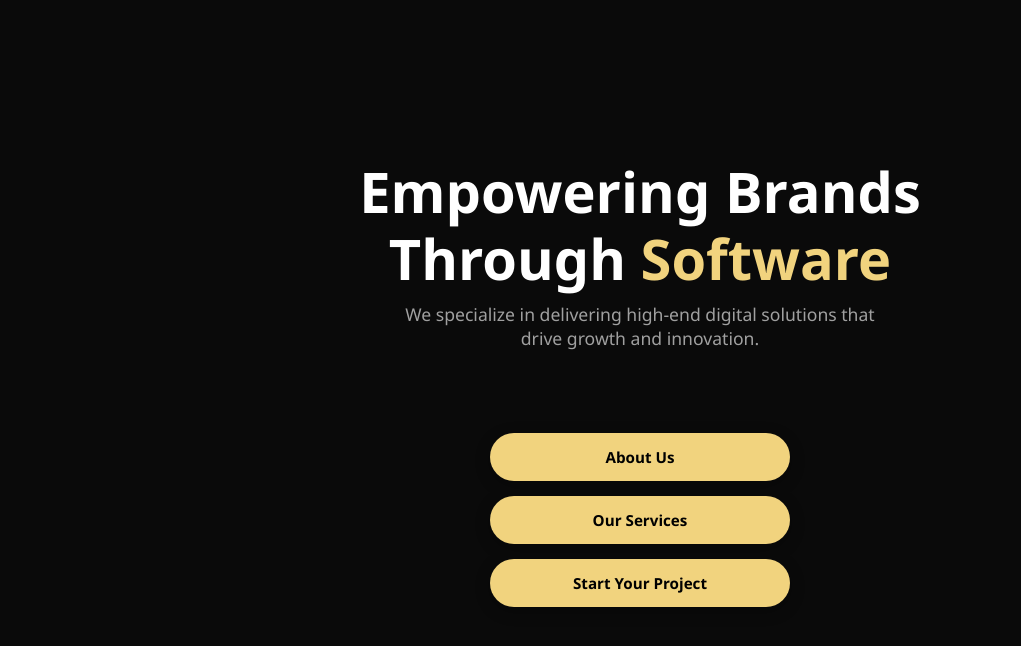
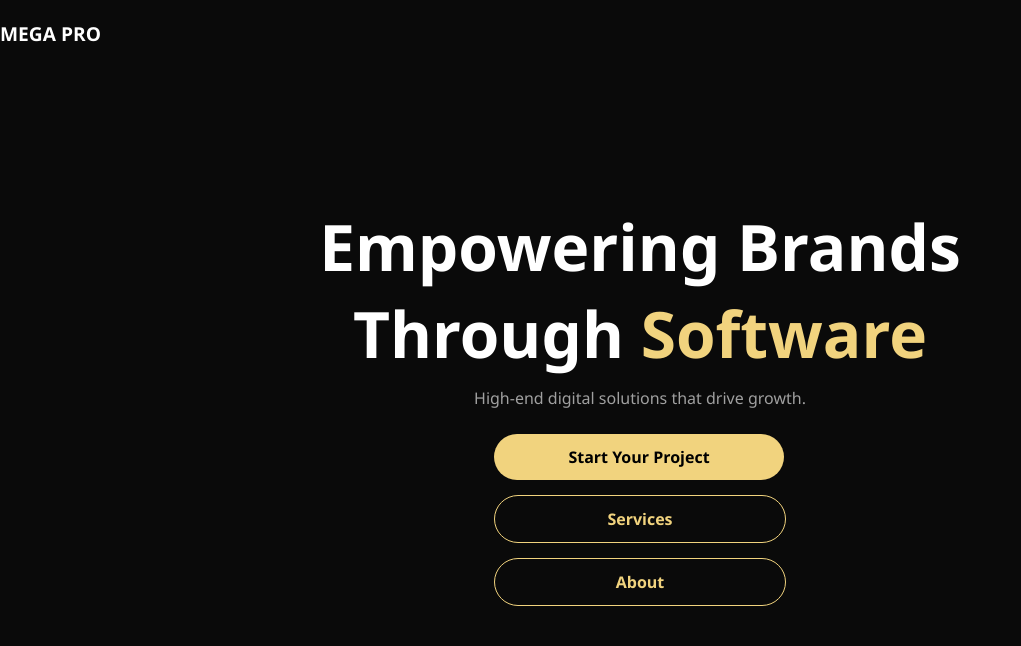
Before and after one commit to abdalrhmansharaf8-ctrl/Mega-pro, a plain HTML site: page index.html in a window 1280 px wide. Shown: the top 646 px of the page, without its empty margins (0-1021 px from the left). Drawn offline with Linux system fonts and the light colour scheme.

Commit message:
Update index.html

```diff
--- a/index.html
+++ b/index.html
@@ -3,89 +3,110 @@
 <head>
     <meta charset="UTF-8">
     <meta name="viewport" content="width=device-width, initial-scale=1.0">
-    <title>Mega Pro | Fixed Layout</title>
+    <title>Mega Pro</title>
     <style>
-        /* إعدادات الصفحة الأساسية */
         body {
             margin: 0;
             padding: 0;
             background-color: #0a0a0a;
             color: white;
-            font-family: 'Segoe UI', Tahoma, Geneva, Verdana, sans-serif;
-            height: 200vh; /* عامل طول زيادة عشان تتأكد إن الأزرار ثابتة مكانها */
+            font-family: 'Segoe UI', sans-serif;
+            height: 100vh;
             display: flex;
             flex-direction: column;
             align-items: center;
+            overflow: hidden;
         }
 
-        /* الكلام اللي في النص */
+        /* الناف بار بقى للوجو بس */
+        nav {
+            width: 100%;
+            padding: 20px 5%;
+            position: fixed;
+            top: 0;
+            display: flex;
+            justify-content: flex-start;
+        }
+
+        .logo {
+            font-weight: bold;
+            font-size: 1.2rem;
+            color: white;
+            text-decoration: none;
+        }
+
         .content {
-            margin-top: 15vh;
+            margin-top: 20vh;
             text-align: center;
         }
 
         h1 {
-            font-size: clamp(2rem, 8vw, 3.5rem);
+            font-size: clamp(2.5rem, 8vw, 4rem);
             margin-bottom: 10px;
-            line-height: 1.2;
         }
 
-        h1 span {
-            color: #f1d37e;
-        }
+        h1 span { color: #f1d37e; }
 
         p {
             color: #a0a0a0;
             max-width: 500px;
-            margin: 0 auto;
-            font-size: 1.1rem;
+            margin: 0 auto 30px;
         }
 
-        /* الجزء اللي يهمك: تثبيت الأزرار في مكان واحد */
+        /* المجموعة اللي طلبتها تحت بعض بالظبط */
         .fixed-btn-group {
-            position: fixed; /* السر هنا: بيفضل مكانه مهما حصل */
-            top: 65%;        /* مكانه من فوق (غير النسبة دي لو عاوزه يطلع أو ينزل) */
-            left: 50%;       /* في النص بالظبط عرضاً */
-            transform: translate(-50%, -50%); /* تظبيط السنتر */
+            position: fixed;
+            top: 65%; /* عدل الرقم ده عشان ترفعهم أو تنزلهم */
+            left: 50%;
+            transform: translate(-50%, -50%);
             display: flex;
             flex-direction: column;
-            gap: 15px;      /* المسافة بين الأزرار */
-            z-index: 9999;  /* فوق أي حاجة تانية */
+            gap: 15px;
+            z-index: 1000;
         }
 
         .btn {
-            background-color: #f1d37e;
-            color: black;
-            padding: 14px 40px;
+            padding: 12px 35px;
             border-radius: 50px;
             text-decoration: none;
             font-weight: bold;
-            font-size: 0.95rem;
-            width: 220px;   /* عرض ثابت للأزرار */
             text-align: center;
+            width: 220px;
             transition: 0.3s;
-            box-shadow: 0 4px 15px rgba(0,0,0,0.3);
         }
 
-        .btn:hover {
-            opacity: 0.9;
-            transform: scale(1.02);
+        /* الزرار الأساسي أصفر */
+        .btn-main {
+            background-color: #f1d37e;
+            color: black;
         }
+
+        /* الأزرار التانية اللي نزلت من فوق (شفافة ببرواز أصفر) */
+        .btn-sub {
+            background-color: transparent;
+            color: #f1d37e;
+            border: 1px solid #f1d37e;
+        }
+
+        .btn:hover { opacity: 0.8; }
     </style>
 </head>
 <body>
 
-    <!-- الكلام الرئيسي -->
+    <nav>
+        <a href="#" class="logo">MEGA PRO</a>
+    </nav>
+
     <div class="content">
         <h1>Empowering Brands <br> Through <span>Software</span></h1>
-        <p>We specialize in delivering high-end digital solutions that drive growth and innovation.</p>
+        <p>High-end digital solutions that drive growth.</p>
     </div>
 
-    <!-- الأزرار المتثبتة في مكان واحد -->
+    <!-- التلاتة تحت بعض في السنتر -->
     <div class="fixed-btn-group">
-        <a href="#" class="btn">About Us</a>
-        <a href="#" class="btn">Our Services</a>
-        <a href="#" class="btn">Start Your Project</a>
+        <a href="start.html" class="btn btn-main">Start Your Project</a>
+        <a href="#services" class="btn btn-sub">Services</a>
+        <a href="about.html" class="btn btn-sub">About</a>
     </div>
 
 </body>
```
